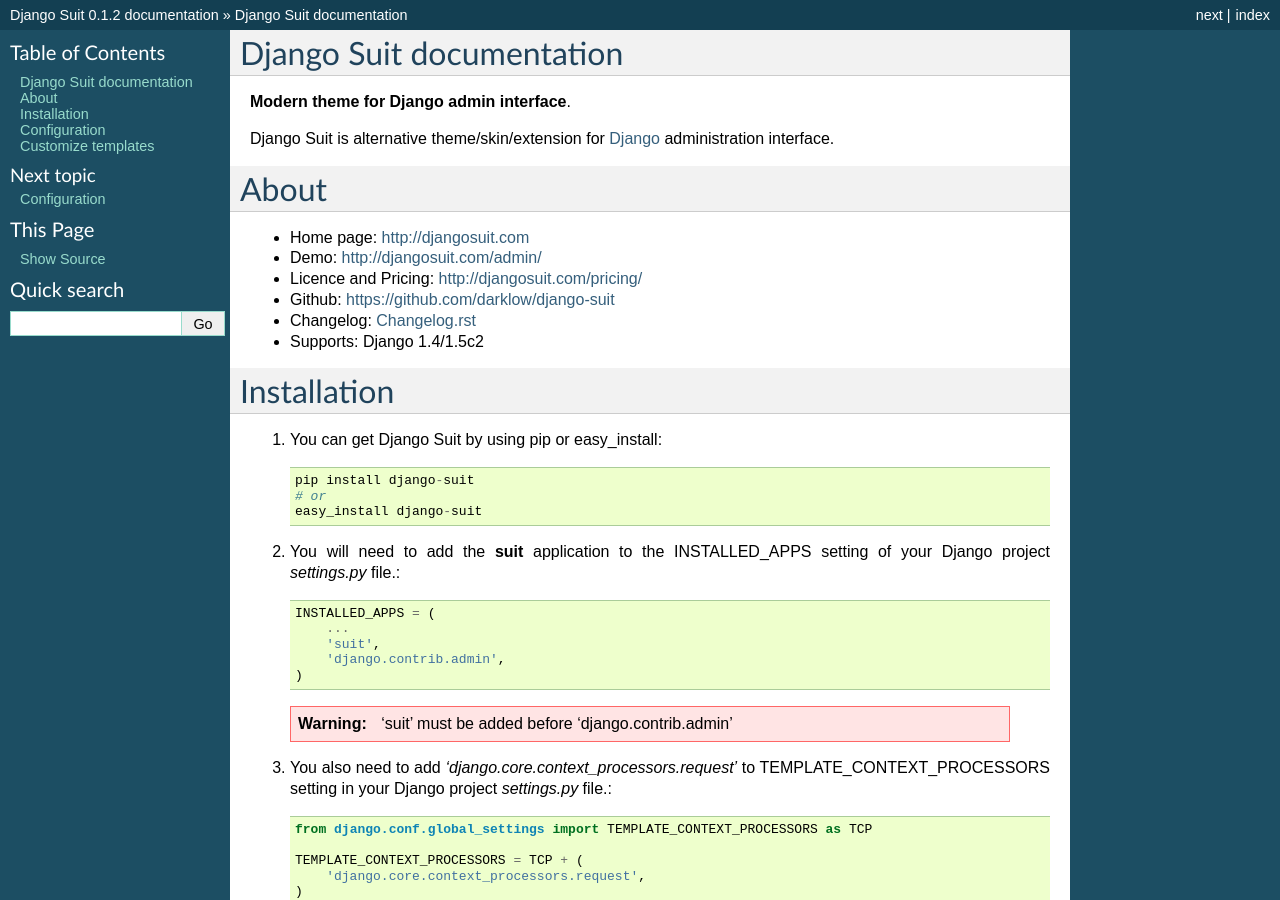
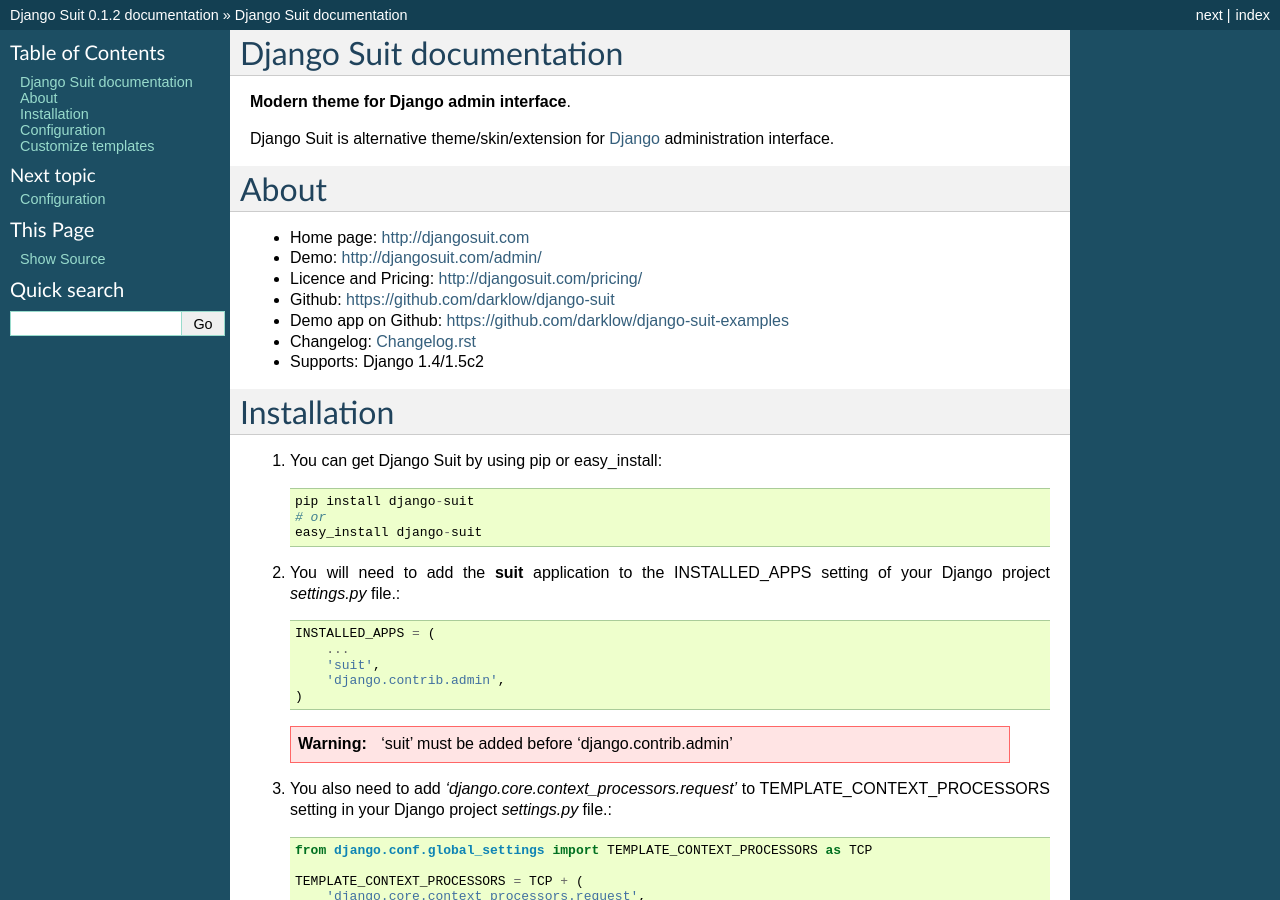
Before and after one commit to darklow/django-suit, a Sphinx documentation site: the page built from docs/index.rst, in a window 1280 px wide and 900 px high. Built offline with Sphinx 7.4.7, drawn with Linux system fonts in a browser that asks for light colours.

Commit message:
Docs: Added link to examples repo

```diff
--- a/README.rst
+++ b/README.rst
@@ -22,6 +22,8 @@
 
 Support and documentation: http://djangosuit.com/support/
 
+`Demo app <http://djangosuit.com/admin/>`_ repository is here: `django-suit-examples <https://github.com/darklow/django-suit-examples>`_
+
 
 Changelog
 =========
--- a/docs/index.rst
+++ b/docs/index.rst
@@ -12,6 +12,7 @@
 * Demo: http://djangosuit.com/admin/
 * Licence and Pricing: http://djangosuit.com/pricing/
 * Github: https://github.com/darklow/django-suit
+* Demo app on Github: https://github.com/darklow/django-suit-examples
 * Changelog: `Changelog.rst <https://github.com/darklow/django-suit/blob/master/CHANGELOG.rst>`_
 * Supports: Django 1.4/1.5c2
 
```
